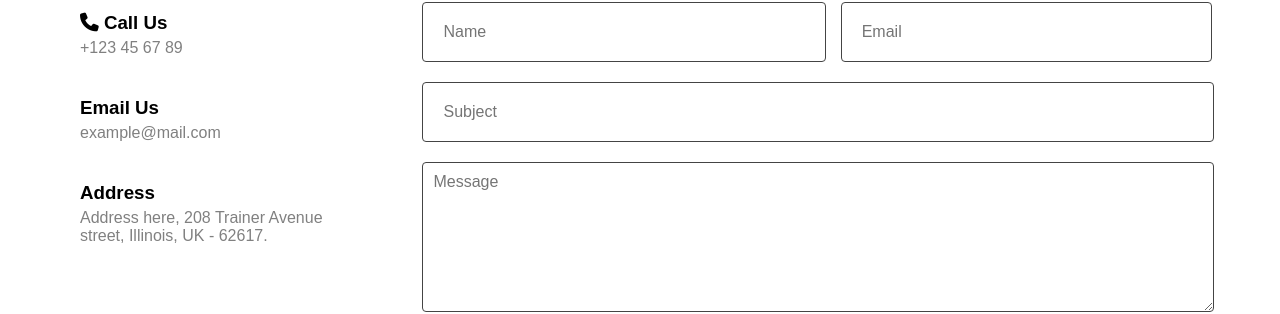
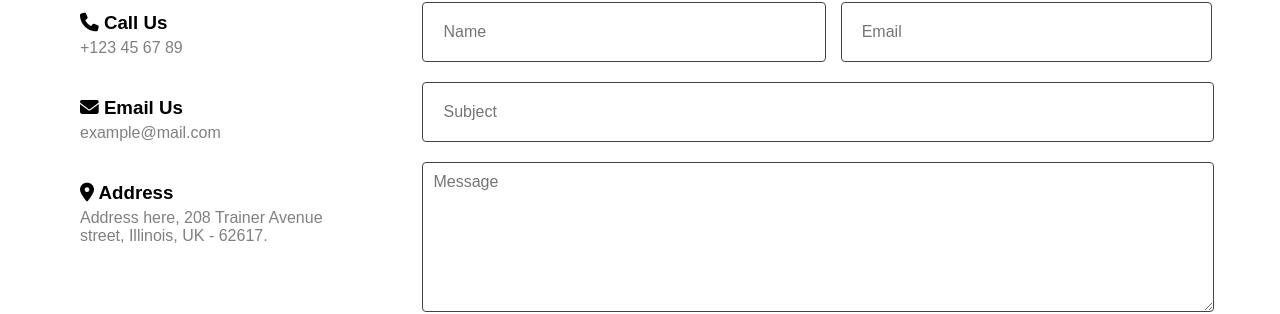
Before and after one commit to ing-cesarionivar/Easy-Contact-Form, a plain HTML site: page index.html in a window 1280 px wide. Shown: the part 205-519 px from the top of the page. Drawn offline with Linux system fonts and the light colour scheme; files that its build step writes are made by us from their sources.

Commit message:
Icons Details

```diff
--- a/index.html
+++ b/index.html
@@ -20,11 +20,11 @@
                     <p>+123 45 67 89</p>
                 </article>
                 <article>
-                    <h3>Email Us</h3>
+                    <h3><i class="fas fa-envelope"></i> Email Us</h3>
                     <p>example@mail.com</p>
                 </article>
                 <article>
-                    <h3>Address</h3>
+                    <h3><i class="fas fa-map-marker-alt"></i> Address</h3>
                     <p>Address here, 208 Trainer Avenue street, Illinois, UK - 62617.</p>
                 </article>
             </div>
```
